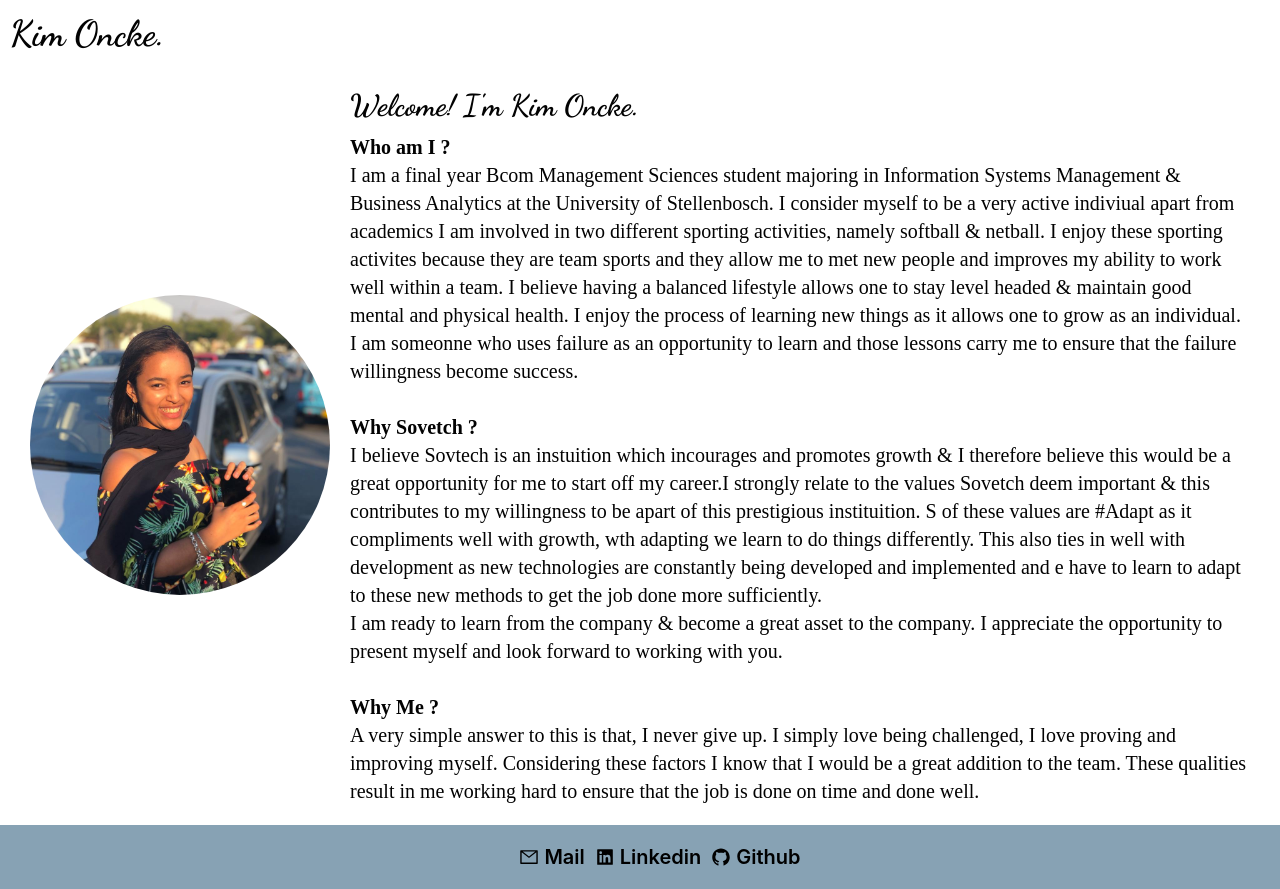
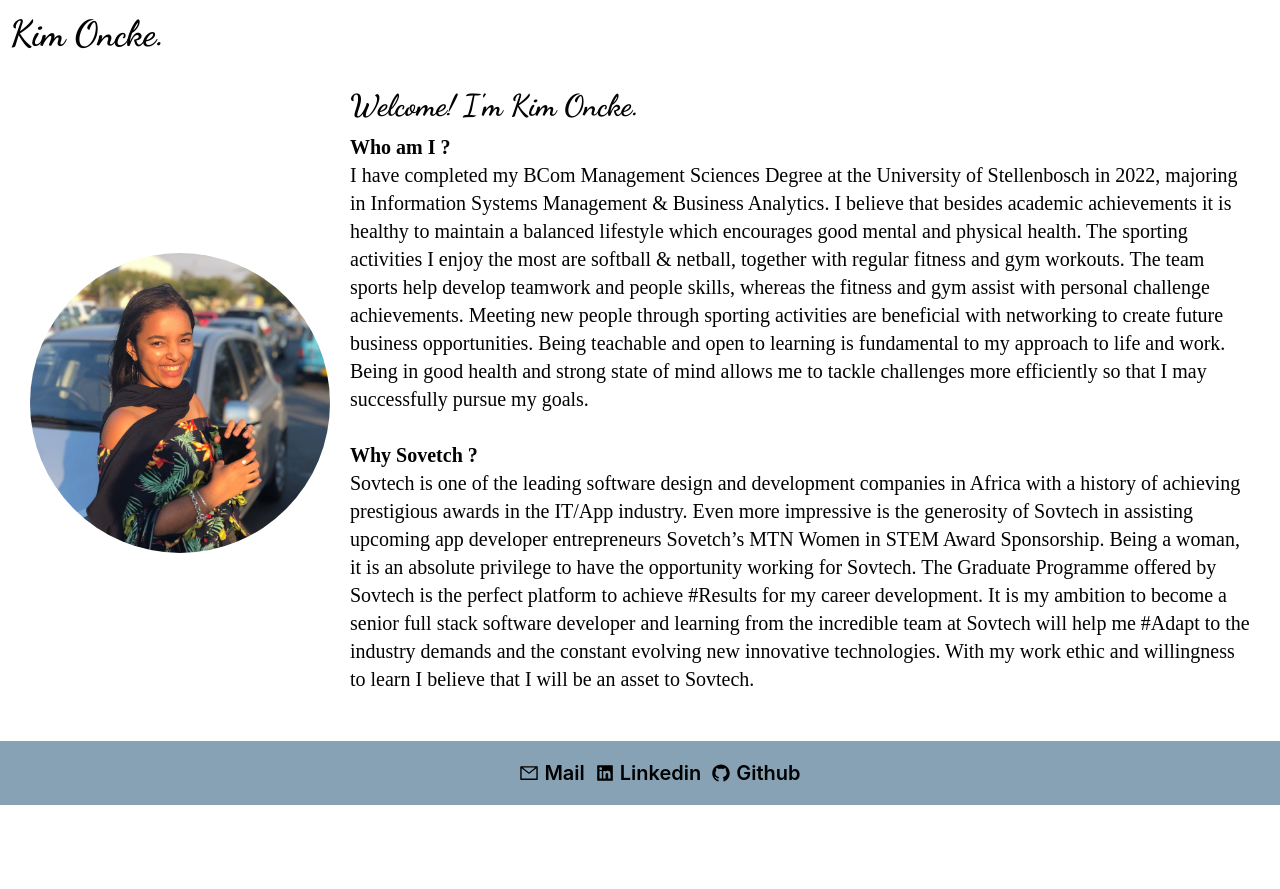
Before and after one commit to onckeKim/sovtech-gradprog, a React (Create React App) app: page / in a window 1280 px wide. After the commit the page ends 805 px from the top, so only its background shows below. Built offline with nearby package versions, Linux system fonts and the light colour scheme.

Commit message:
refactor: update to content

```diff
--- a/src/components/about/index.js
+++ b/src/components/about/index.js
@@ -9,12 +9,9 @@
             <div className="about_text">
             <h1 className="about_text-header"> Welcome! I'm Kim Oncke.</h1>
             <p className='about_text-intro'>
-                <strong>Who am I ?</strong> <br/>I am a final year Bcom Management Sciences student majoring in Information Systems Management  & Business Analytics at the University of Stellenbosch. I consider myself to be a very active  indiviual apart from academics I am involved in two different sporting activities, namely softball & netball. I enjoy these sporting activites because they are team sports and they allow me to met new people and improves my ability to work well within a team. I believe having a balanced lifestyle allows one to stay level headed & maintain good mental and physical health. I enjoy the process of learning new things as it allows one to grow as an individual. I am someonne who uses failure as an opportunity to learn and those lessons carry me to ensure that the failure willingness become success. <br />
-                <br/><strong>Why Sovetch ?</strong> <br/> I believe Sovtech is an instuition which incourages and promotes growth & I therefore believe this would be a great opportunity for me to start off my career.I strongly relate to the values Sovetch deem important & this contributes to my willingness to be apart of this prestigious instituition. S of these values are #Adapt as it compliments well with growth, wth adapting we learn to do things differently. This also ties in well with development as new technologies are constantly being developed and implemented and e have to learn to adapt to these new methods to get the job done more sufficiently. <br /> I am ready to learn from the company & become a great asset to the company.
-                I appreciate the opportunity to present myself and look forward to working with you. <br/>
+                <strong>Who am I ?</strong> <br/>I have completed my BCom Management Sciences Degree at the University of Stellenbosch in 2022, majoring in Information Systems Management & Business Analytics. I believe that besides academic achievements it is healthy to maintain a balanced lifestyle which encourages good mental and physical health. The sporting activities I enjoy the most are softball & netball, together with regular fitness and gym workouts. The team sports help develop teamwork and people skills, whereas the fitness and gym assist with personal challenge achievements. Meeting new people through sporting activities are beneficial with networking to create future business opportunities. Being teachable and open to learning is fundamental to my approach to life and work. Being in good health and strong state of mind allows me to tackle challenges more efficiently so that I may successfully pursue my goals. <br />
+                <br/><strong>Why Sovetch ?</strong> <br/> Sovtech is one of the leading software design and development companies in Africa with a history of achieving prestigious awards in the IT/App industry. Even more impressive is the generosity of Sovtech in assisting upcoming app developer entrepreneurs Sovetch’s MTN Women in STEM Award Sponsorship. Being a woman, it is an absolute privilege to have the opportunity working for Sovtech. The Graduate Programme offered by Sovtech is the perfect platform to achieve #Results for my career development. It is my ambition to become a senior full stack software developer and learning from the incredible team at Sovtech will help me #Adapt to the industry demands and the constant evolving new innovative technologies. With my work ethic and willingness to learn I believe that I will be an asset to Sovtech. <br/>
                 <br/>
-                <strong>Why Me ?</strong> <br/>
-                A very simple answer to this is that, I never give up. I simply love being challenged, I love proving and improving myself. Considering these factors I know that I would be a great addition to the team. These qualities result in me working hard to ensure that the job is done on time and done well.
             </p>
             </div>
         </div>
```
